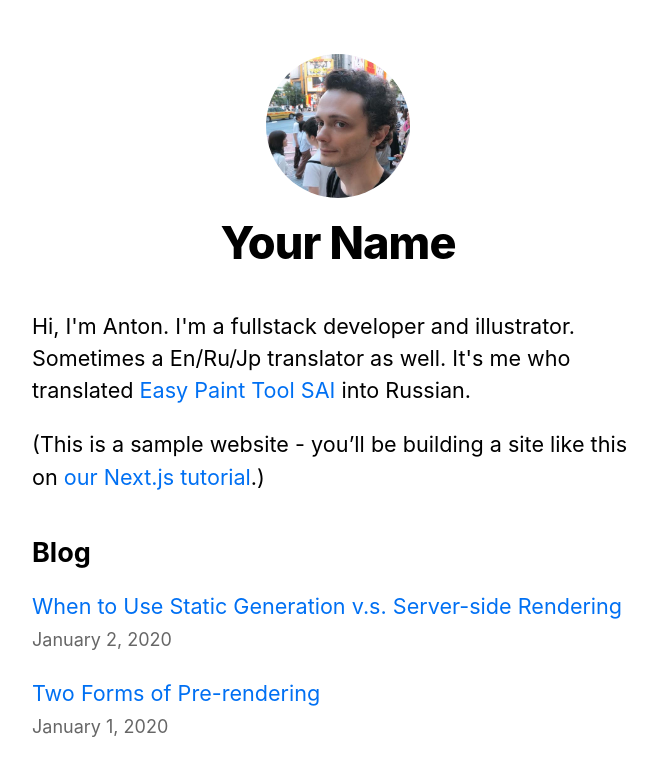
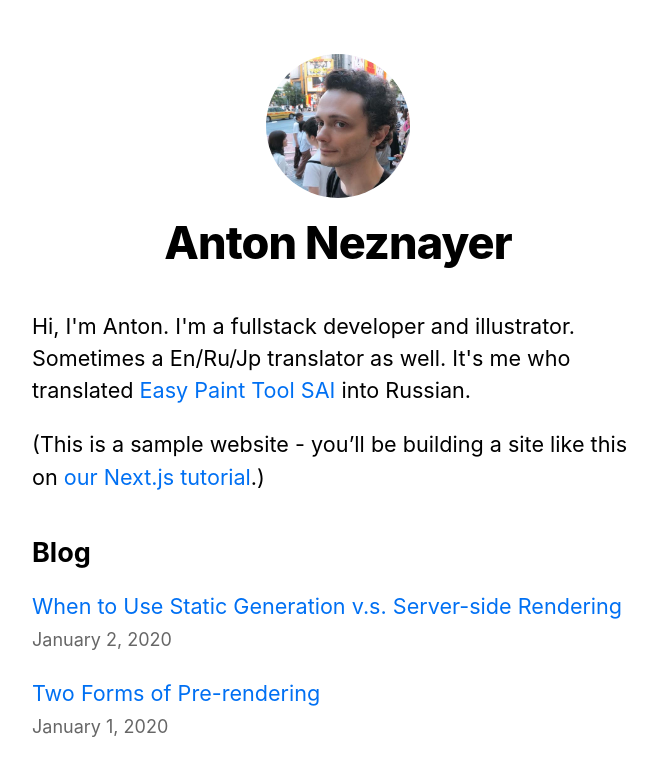
Before and after one commit to neznayer/nextjs-tutorial, a Next.js app: page / in a window 1280 px wide. Shown: the top 776 px of the page, without its empty margins (302-959 px from the left). Built offline with nearby package versions, Linux system fonts and the light colour scheme.

Commit message:
fix name

```diff
--- a/components/layout.js
+++ b/components/layout.js
@@ -1,11 +1,11 @@
-import Head from 'next/head';
-import Image from 'next/image';
-import styles from './layout.module.css';
-import utilStyles from '../styles/utils.module.css';
-import Link from 'next/link';
+import Head from "next/head";
+import Image from "next/image";
+import styles from "./layout.module.css";
+import utilStyles from "../styles/utils.module.css";
+import Link from "next/link";
 
-const name = 'Your Name';
-export const siteTitle = 'Next.js Sample Website';
+const name = "Anton Neznayer";
+export const siteTitle = "Next.js Sample Website";
 
 export default function Layout({ children, home }) {
   return (
```
